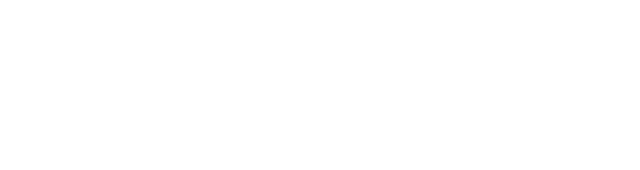
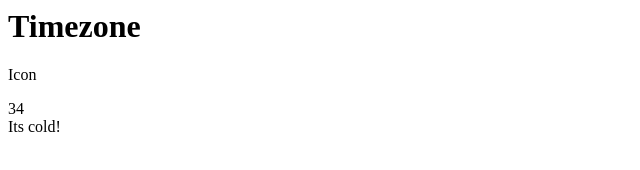
Before and after one commit to Lebubblez/Weather-App, a plain HTML site: page index.html in a window 1280 px wide. Shown: the whole page, without its empty margins (0-640 px from the left). Drawn offline with Linux system fonts and the light colour scheme.

Commit message:
added place holders and into text for the index.html file

```diff
--- a/index.html
+++ b/index.html
@@ -6,7 +6,14 @@
 <title>Weather</title>
 </head>
 <body>
-
+<div class="location">
+    <h1 class="location-timezone">Timezone</h1>
+    <p>Icon</p>
+</div>
+<div class="temperature">
+    <div class="temperature-degree">34</div>
+    <div class="temperature-description">Its cold!</div>
+</div>
     <script src="app.js"></script>
 </body>
 </html>
```
